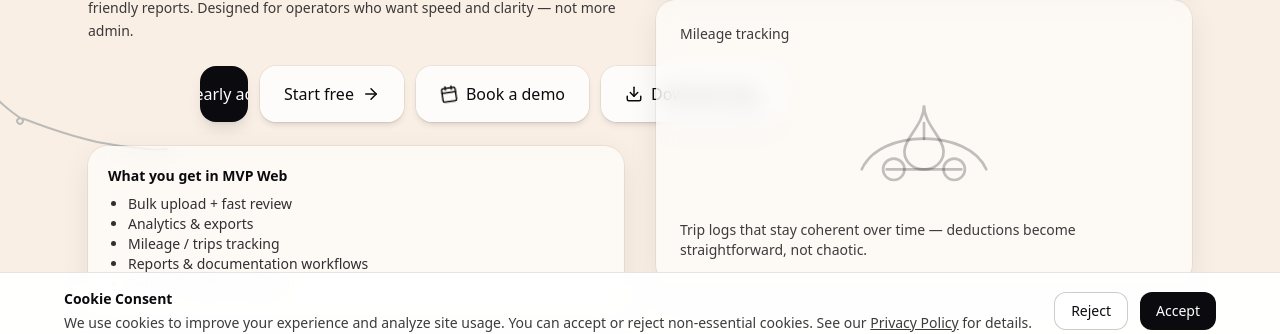
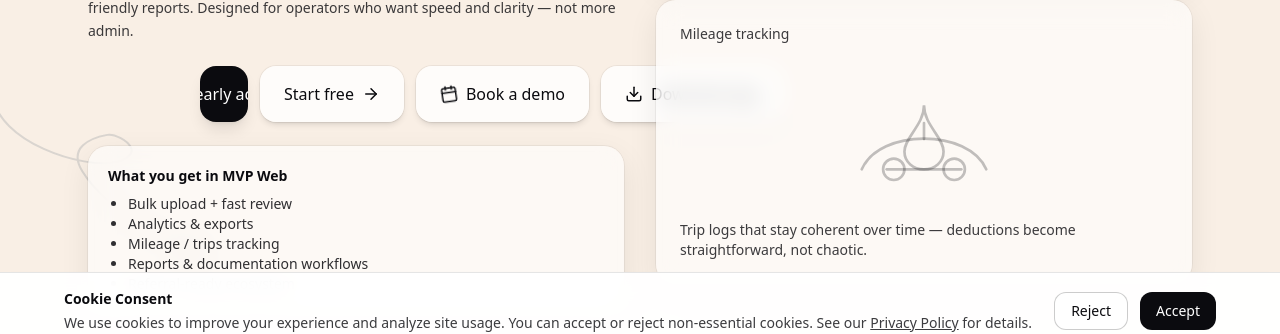
Before and after one commit to Alexd-y/receiptone-landing, a Next.js app: page / in a window 1280 px wide. Shown: the part 451-785 px from the top of the page. Built offline with nearby package versions, Linux system fonts and the light colour scheme; no server answers.

Commit message:
Move loop arrow to left side pointing to Get early access button

```diff
--- a/components/CTAButtons.tsx
+++ b/components/CTAButtons.tsx
@@ -8,13 +8,8 @@ type Props = {
   onPrimaryClick?: () => void;
 };
 
-// Компонент стрелки с петлей (по спецификации iOS: размеры 263.32x70.35, цвет RGB(0.494, 0.533, 0.565), alpha 0.5, stroke width 2)
+// Компонент стрелки с петлей (точный SVG путь из дизайна)
 function LoopArrow() {
-  // Цвет из iOS кода: UIColor(red: 0.494, green: 0.533, blue: 0.565, alpha: 1)
-  const arrowColor = "rgb(126, 136, 144)"; // RGB(0.494*255, 0.533*255, 0.565*255)
-  const arrowAlpha = 0.5;
-  const strokeWidth = 2;
-
   return (
     <motion.div
       className="absolute -left-24 top-1/2 -translate-y-1/2 hidden lg:block pointer-events-none z-0"
@@ -23,39 +18,25 @@ function LoopArrow() {
       transition={{ delay: 0.8, duration: 0.6 }}
     >
       <svg
-        width="180"
-        height="60"
-        viewBox="0 0 180 60"
+        width="214"
+        height="170"
+        viewBox="0 0 214 170"
+        fill="none"
+        xmlns="http://www.w3.org/2000/svg"
         className="opacity-50"
       >
-        {/* Основная кривая стрелки - единый путь с элегантной петлей как курсивная 'e' или спираль */}
-        {/* Начинается сверху слева, образует петлю в верхней части, идет вниз вправо к кнопке "Get early access" */}
         <motion.path
-          d="M 5 5 Q 12 12, 20 18 Q 25 22, 30 25 Q 32 27, 30 29 Q 28 31, 26 29 Q 24 27, 26 25 Q 28 23, 35 26 Q 45 30, 60 35 Q 80 42, 105 48 Q 130 53, 155 55 Q 170 56, 175 55"
-          stroke={arrowColor}
-          strokeWidth={strokeWidth}
+          d="M1.00086 1.0002C5 47.5 90.9121 76.0476 125.491 67.7791C130.884 66.4897 143.009 61.3843 138.817 53.2959C135.138 46.1976 122.209 39.6256 115.289 40.8747C97.278 44.126 76.2063 54.1059 90.1515 77.0838C105.333 102.098 136.601 124.212 161.168 139.266C173.085 146.568 187.88 154.495 200.975 158.366C209.667 160.937 203.071 156.485 198.794 152.327C192.711 146.413 178.665 132.758 192.132 145.85C197.605 151.17 204.311 156.241 210.401 159.8C216.911 163.605 203.761 161.216 202.01 161.442C196.491 162.154 188.757 164.463 185.007 168.321"
+          stroke="#7E8890"
+          strokeWidth="2"
+          strokeLinecap="round"
           fill="none"
-          strokeLinecap="round"
-          strokeLinejoin="round"
           initial={{ pathLength: 0, opacity: 0 }}
-          animate={{ pathLength: 1, opacity: 1 }}
+          animate={{ pathLength: 1, opacity: 0.5 }}
           transition={{
             duration: 2.5,
             delay: 1.2,
             ease: "easeInOut",
-            repeat: Infinity,
-            repeatDelay: 4
-          }}
-        />
-        {/* Стрелка на конце - указывает на центр кнопки "Get early access" */}
-        <motion.polygon
-          points="170,53 175,55 170,57"
-          fill={arrowColor}
-          initial={{ opacity: 0 }}
-          animate={{ opacity: [0, 1, 0.7] }}
-          transition={{
-            duration: 1.5,
-            delay: 2.5,
             repeat: Infinity,
             repeatDelay: 4
           }}
```
